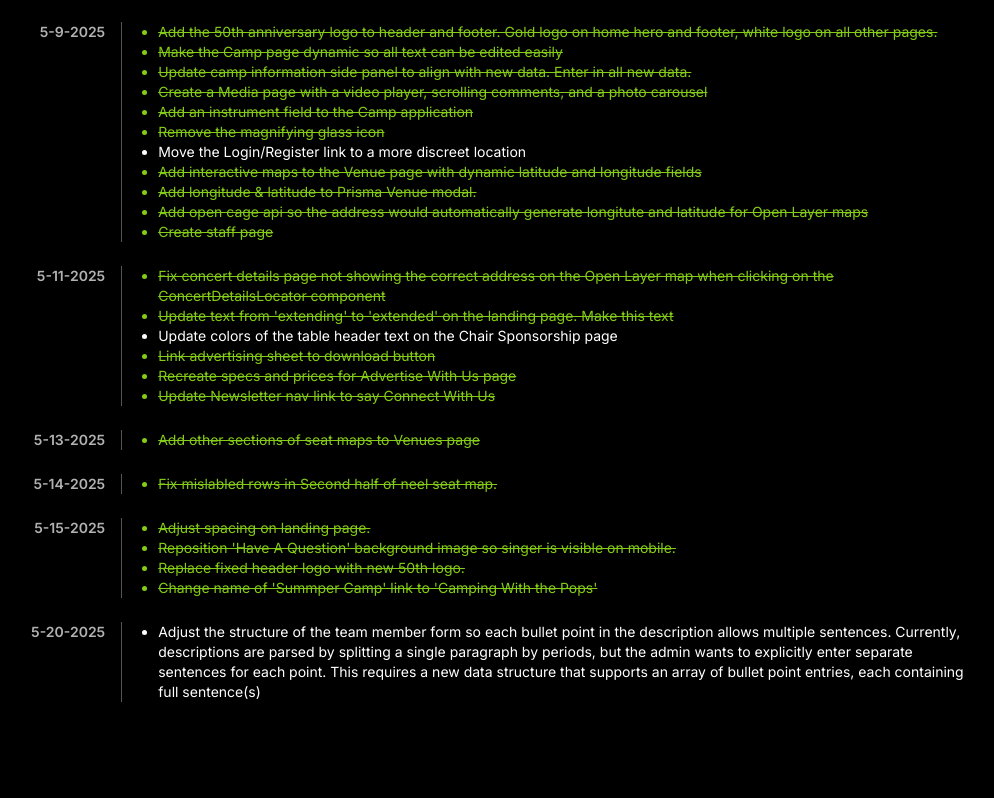
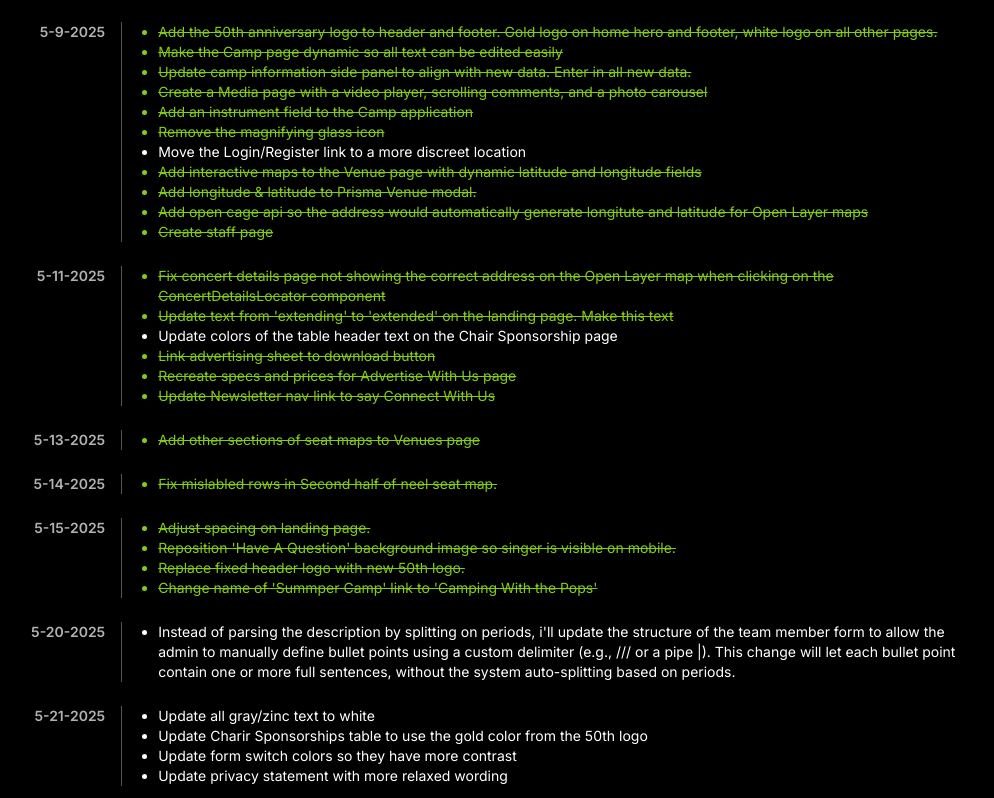
Before and after one commit to rowgregory/sqysh, a Next.js app: page /clients/pops/queue in a window 1280 px wide. Shown: the part 343-1141 px from the top of the page, without its empty margins (201-1195 px from the left). Before the commit the page ends 1057 px from the top, so only its background shows below. Built offline with nearby package versions, Linux system fonts and the light colour scheme; a web font is replaced by a local one.

Commit message:
chore(pops):Update queue and notes

```diff
--- a/app/clients/pops/notes/page.tsx
+++ b/app/clients/pops/notes/page.tsx
@@ -20,6 +20,10 @@ const notesData = [
   {
     date: "5-15-2025",
     message: `Joined a 30-minute Zoom call led by Robyn and her team to discuss the new Sundays@Neels initiative. Used the new AI-powered 4K webcam. Follow up by emailing Robyn about potential upcoming work on my end.`,
+  },
+  {
+    date: "5-21-2025",
+    message: `Receive email from Robyn about more updates. Emailed back at 11:07am.`,
   },
 ];
 
--- a/app/clients/pops/queue/page.tsx
+++ b/app/clients/pops/queue/page.tsx
@@ -122,7 +122,28 @@ const queueData = [
     date: "5-20-2025",
     sentences: [
       {
-        text: "Adjust the structure of the team member form so each bullet point in the description allows multiple sentences. Currently, descriptions are parsed by splitting a single paragraph by periods, but the admin wants to explicitly enter separate sentences for each point. This requires a new data structure that supports an array of bullet point entries, each containing full sentence(s)",
+        text: "Instead of parsing the description by splitting on periods, i'll update the structure of the team member form to allow the admin to manually define bullet points using a custom delimiter (e.g., /// or a pipe |). This change will let each bullet point contain one or more full sentences, without the system auto-splitting based on periods.",
+        isCompleted: false,
+      },
+    ],
+  },
+  {
+    date: "5-21-2025",
+    sentences: [
+      {
+        text: "Update all gray/zinc text to white",
+        isCompleted: false,
+      },
+      {
+        text: "Update Charir Sponsorships table to use the gold color from the 50th logo",
+        isCompleted: false,
+      },
+      {
+        text: "Update form switch colors so they have more contrast",
+        isCompleted: false,
+      },
+      {
+        text: "Update privacy statement with more relaxed wording",
         isCompleted: false,
       },
     ],
```
